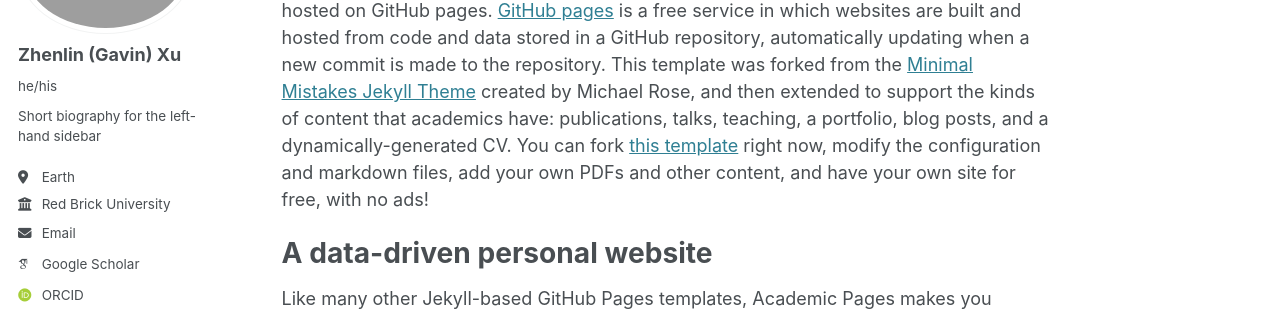
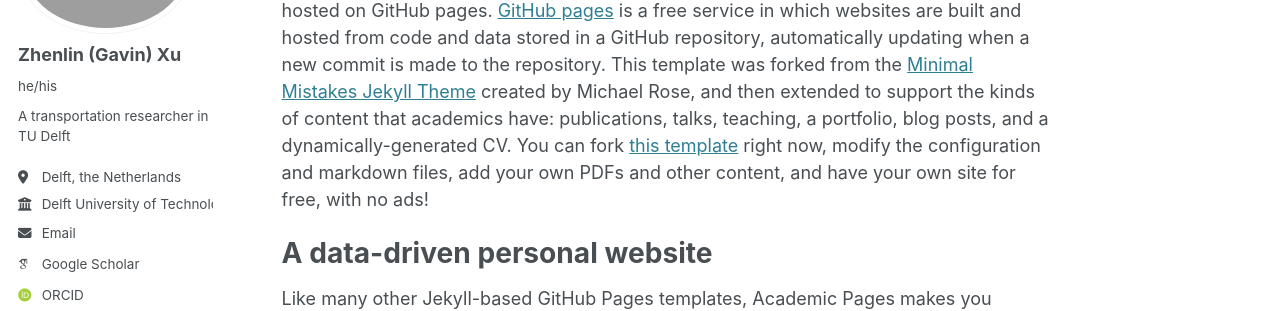
Before and after one commit to Zhenlin-Xu/Zhenlin-Xu.github.io, a Jekyll site: the page built from _pages/about.md, in a window 1280 px wide. Shown: the part 199-510 px from the top of the page. Built offline with Jekyll 4.4.1, drawn with Linux system fonts in a browser that asks for light colours; some web fonts are replaced.

Commit message:
Add more author info in the _config.yml

```diff
--- a/_config.yml
+++ b/_config.yml
@@ -25,11 +25,11 @@ author:
   avatar           : "profile.png"
   name             : "Zhenlin (Gavin) Xu"
   pronouns         : "he/his"
-  bio              : "Short biography for the left-hand sidebar"
-  location         : "Earth"
-  employer         : "Red Brick University"
+  bio              : "A transportation researcher in TU Delft"
+  location         : "Delft, the Netherlands"
+  employer         : "Delft University of Technology"
   uri              : # URL
-  email            : "none@example.org"
+  email            : "z.xu-28@student.tudelft.nl"
 
   # Academic websites
   arxiv            : # URL - Update with the correct link to your profile
```
